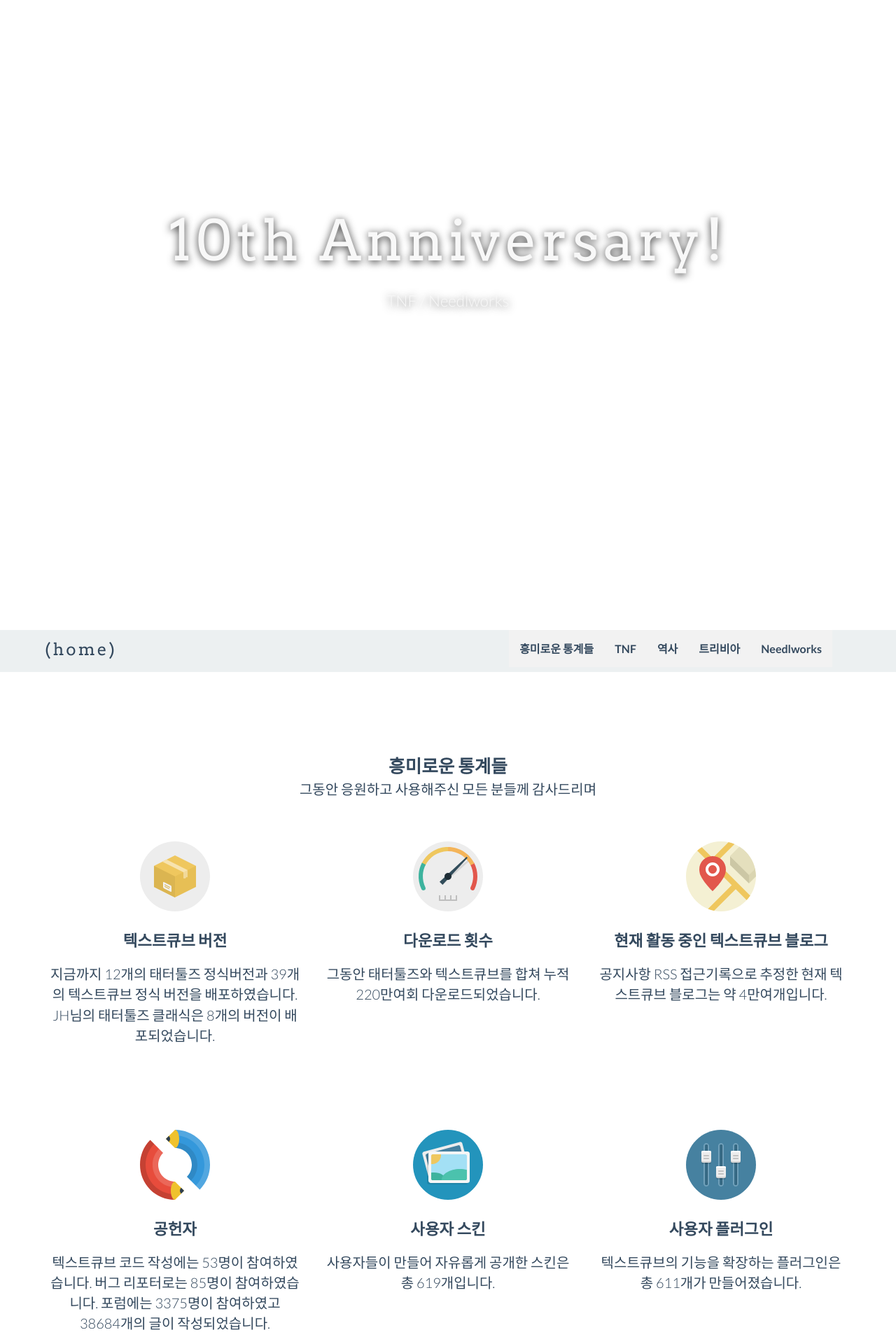
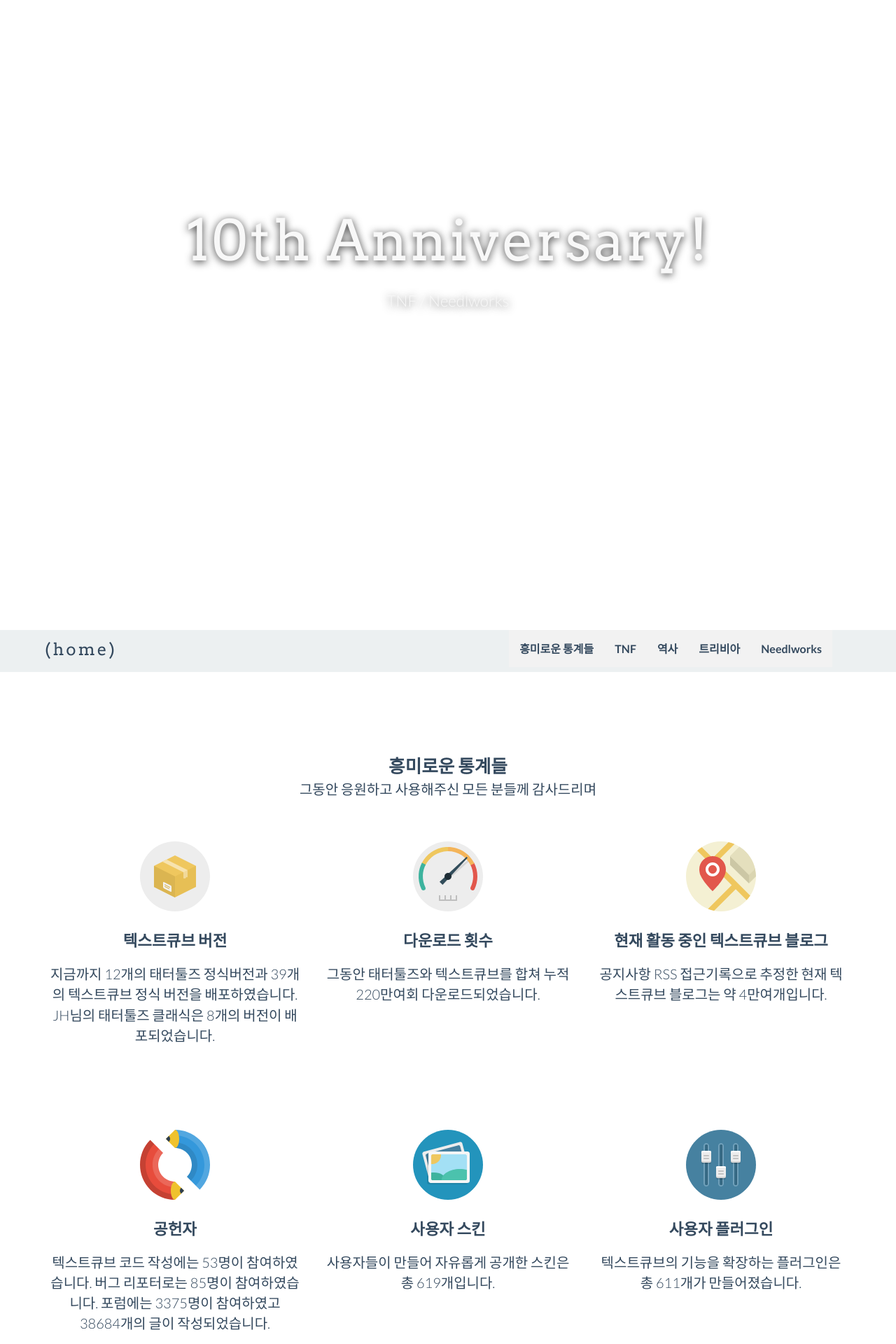
Before and after one commit to Needlworks/10yr-anniversary, a Jekyll site: the page built from index.html, in a window 1280 px wide. Shown: the top 1920 px of the page at 70% size. Built offline with Jekyll 4.4.1, drawn with Linux system fonts in a browser that asks for light colours; nearby versions of some CDN libraries.

Commit message:
Minor fix.

```diff
--- a/css/general.css
+++ b/css/general.css
@@ -76,11 +76,11 @@
     font-size: 80px;
     font-family: arvo;
     font-weight: 300;
-    letter-spacing: 6px;
+    letter-spacing: 3px;
 }
-@media screen and (max-width <= 768px) {
+@media screen and (max-width: 768px) {
 .h1_home {
-    font-size: 60px;
+    font-size: 40px;
 }
 }
 
```
